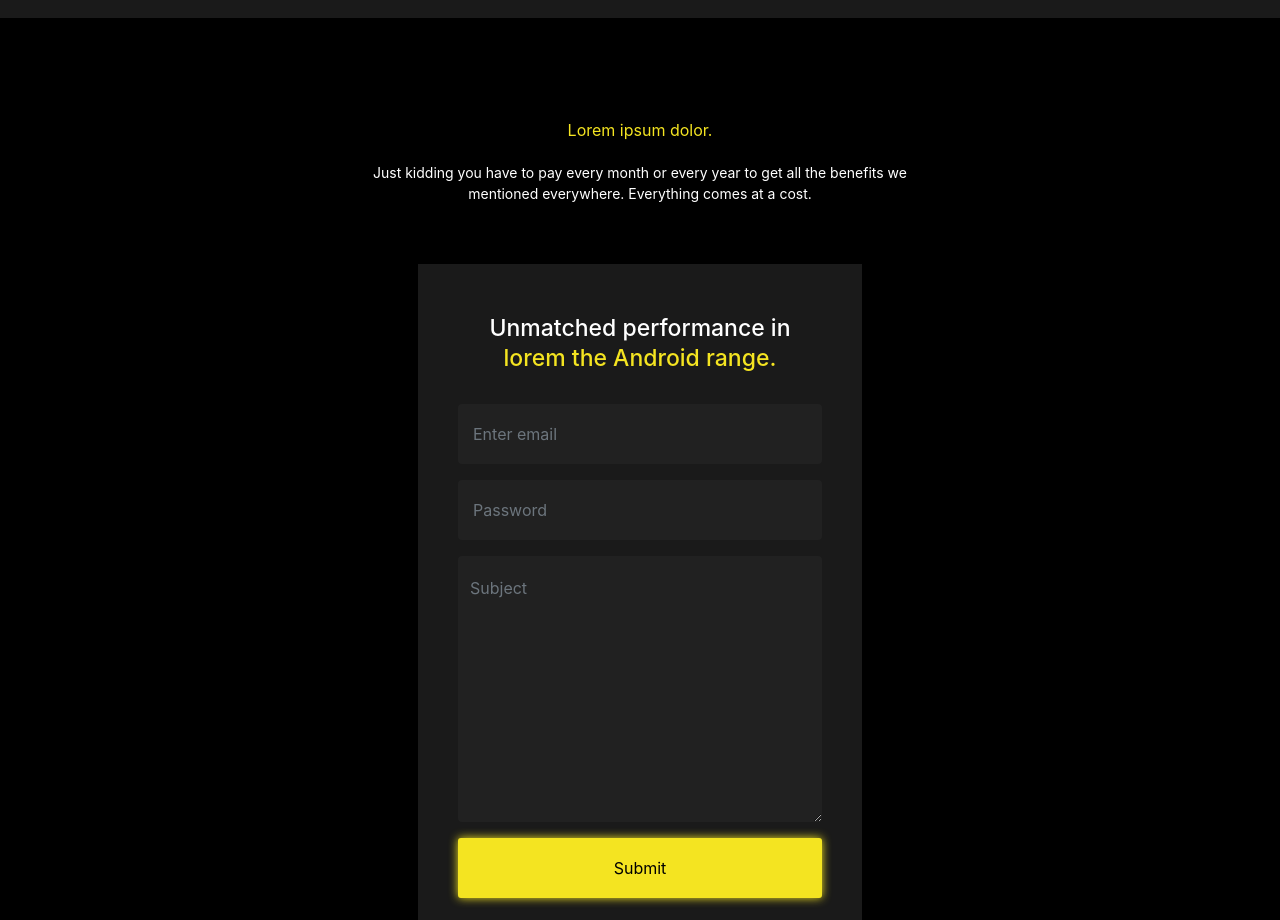
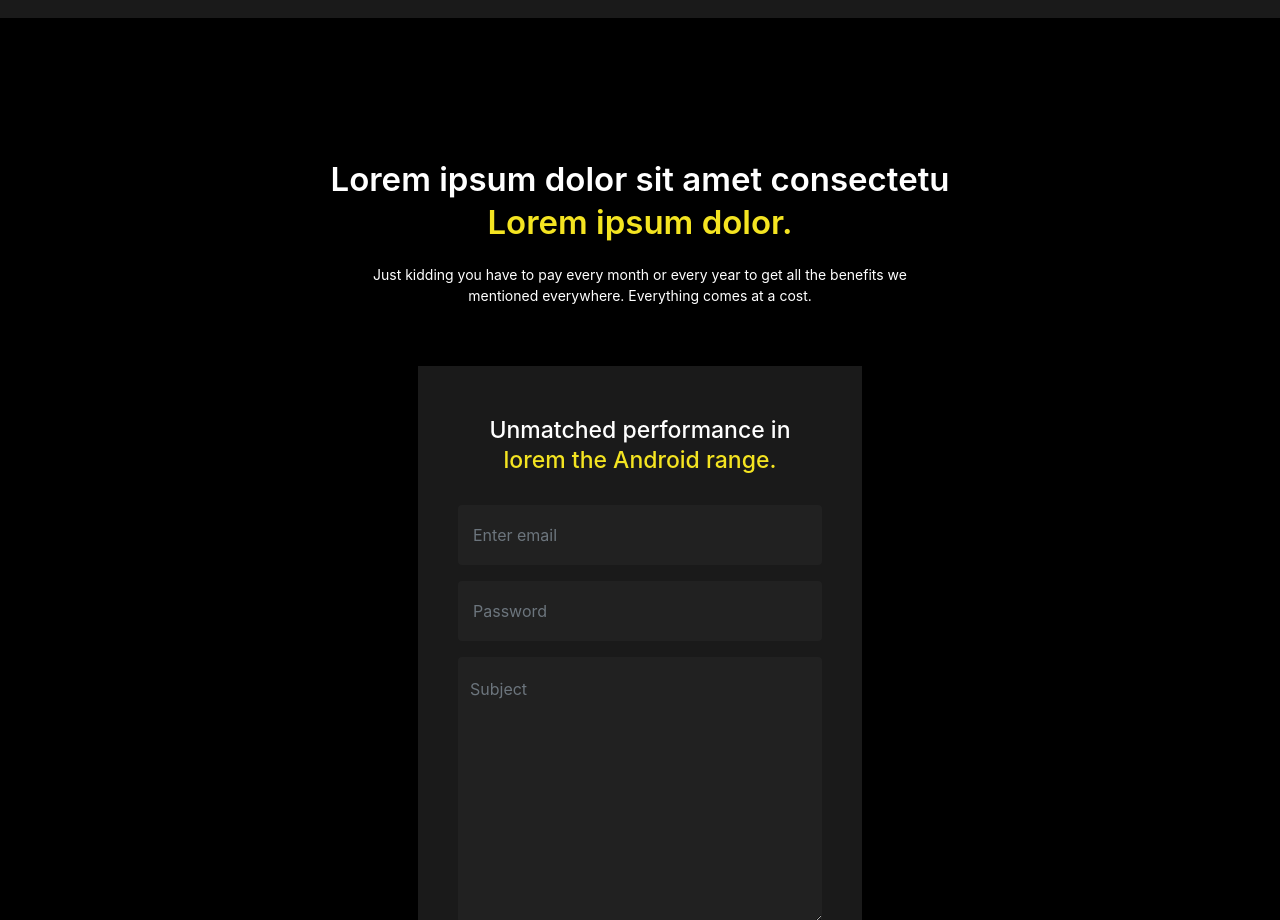
Before and after one commit to zak402/Xpower, a plain HTML site: page yellow/index.html in a window 1280 px wide. Shown: the part 3920-4840 px from the top of the page. Drawn offline with nearby package versions, Linux system fonts and the light colour scheme.

Commit message:
Update index.html

```diff
--- a/yellow/index.html
+++ b/yellow/index.html
@@ -620,7 +620,7 @@
        <div class="send-form">
         <div class="container">
           <div class="send-inner text-center">
-            <h2Lorem ipsum dolor sit amet consectetu  <br/> <span style="color:#f4e421;">Lorem ipsum dolor.</span> </h2>
+            <h2>Lorem ipsum dolor sit amet consectetu  <br/> <span style="color:#f4e421;">Lorem ipsum dolor.</span> </h2>
             <p>Just kidding you have to pay every month or every year to get all the benefits
               we mentioned everywhere. Everything comes at a cost.</p>
             </div>
```
